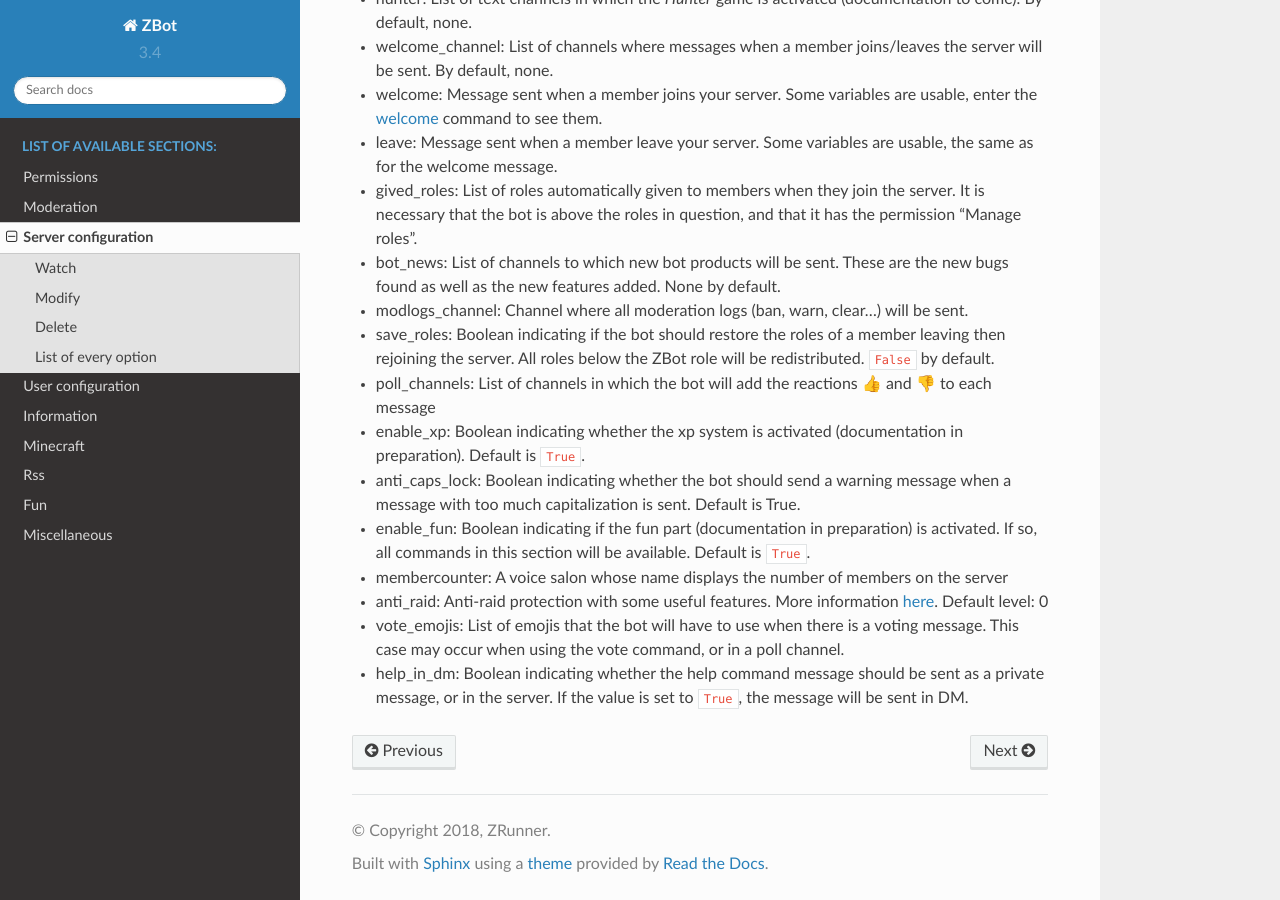
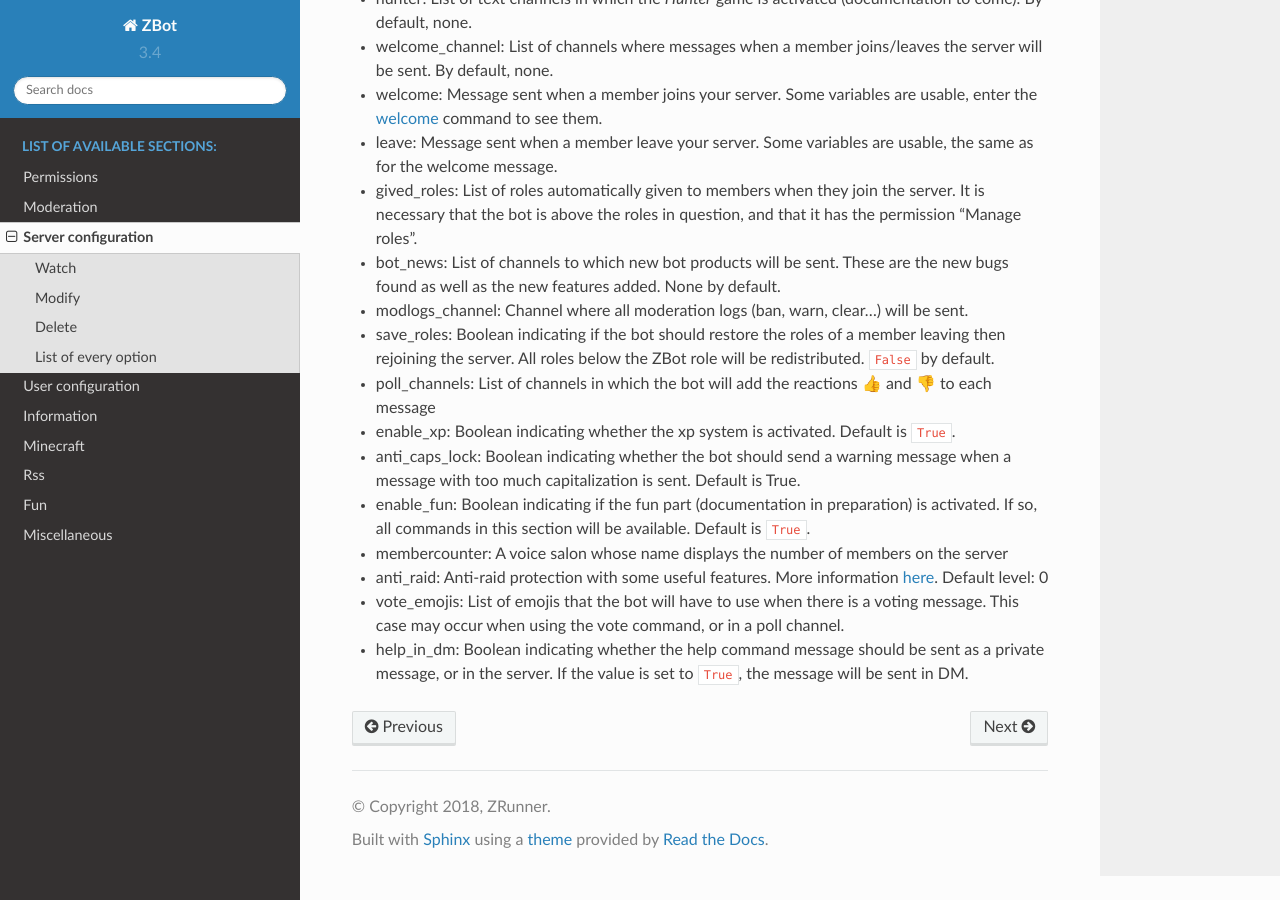
Before and after one commit to Axobot-org/Axobot, a Sphinx documentation site: the page built from docs/config.rst, in a window 1280 px wide and 900 px high, scrolled down 1764 px. Built offline with Sphinx 7.4.7 and the Read the Docs theme 2.0.0, drawn with Linux system fonts in a browser that asks for light colours.

Commit message:
update enable_xp doc

```diff
--- a/docs/config.rst
+++ b/docs/config.rst
@@ -65,7 +65,7 @@
 * modlogs_channel: Channel where all moderation logs (ban, warn, clear...) will be sent.
 * save_roles: Boolean indicating if the bot should restore the roles of a member leaving then rejoining the server. All roles below the ZBot role will be redistributed. :code:`False` by default.
 * poll_channels: List of channels in which the bot will add the reactions 👍 and 👎 to each message
-* enable_xp: Boolean indicating whether the xp system is activated (documentation in preparation). Default is :code:`True`.
+* enable_xp: Boolean indicating whether the xp system is activated. Default is :code:`True`.
 * anti_caps_lock: Boolean indicating whether the bot should send a warning message when a message with too much capitalization is sent. Default is True.
 * enable_fun: Boolean indicating if the fun part (documentation in preparation) is activated. If so, all commands in this section will be available. Default is :code:`True`.
 * membercounter: A voice salon whose name displays the number of members on the server
```
